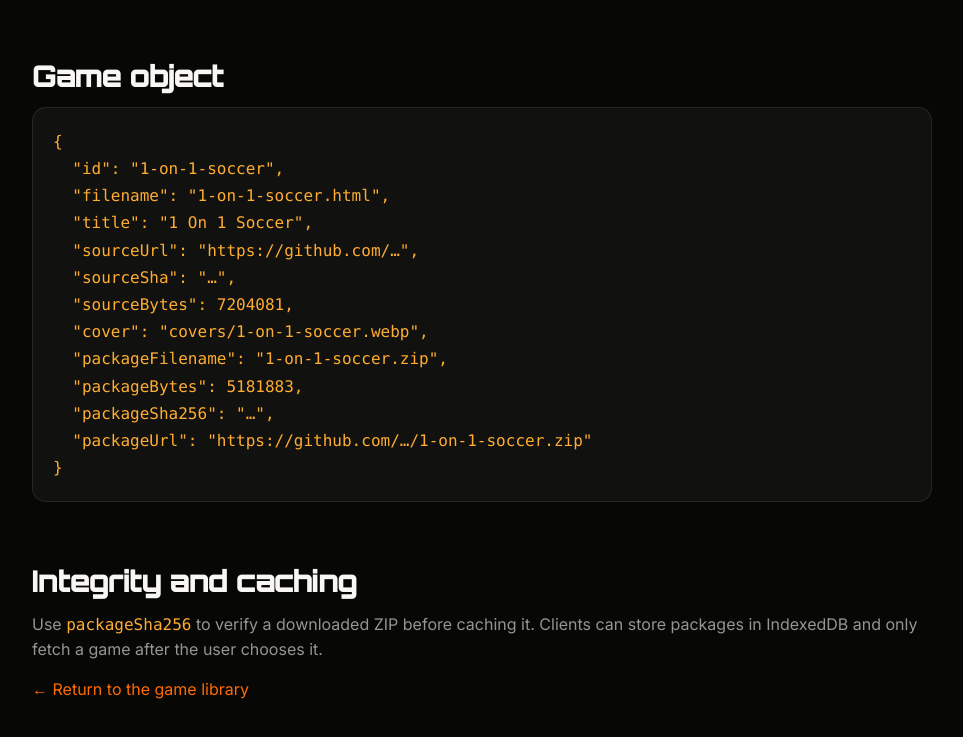
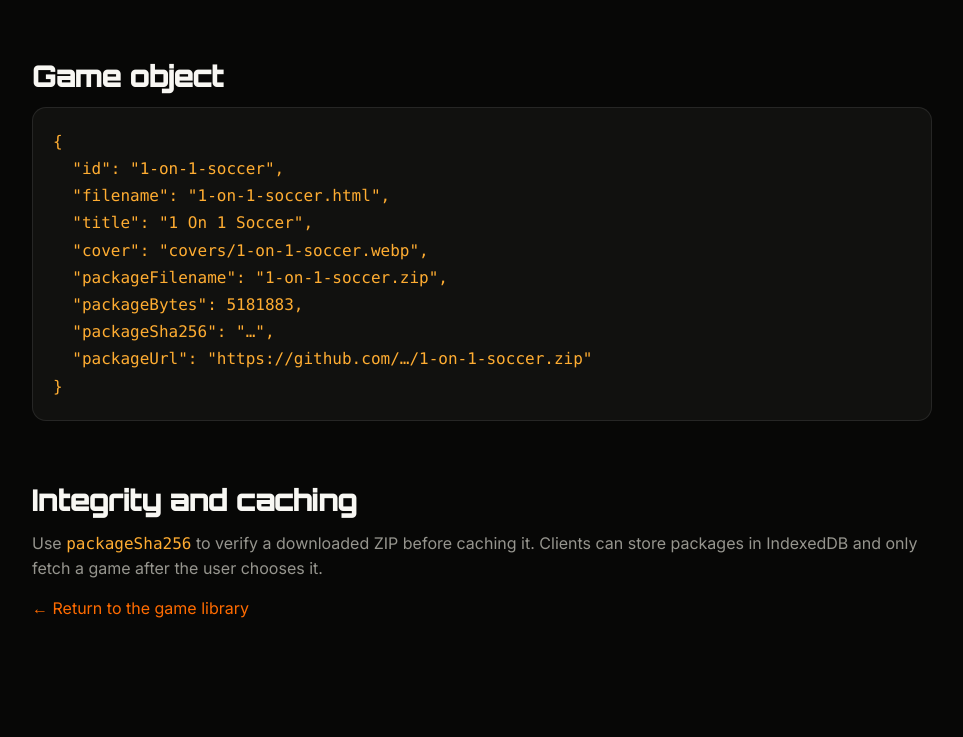
Before and after one commit to goarxyz/offline-html-game-packager, a website: page web/api.html in a window 1280 px wide. Shown: the part 1328-2065 px from the top of the page, without its empty margins (158-1121 px from the left). Drawn offline with Linux system fonts and the light colour scheme.

Commit message:
Remove upstream identity from public metadata

```diff
--- a/web/api.html
+++ b/web/api.html
@@ -52,9 +52,6 @@ console.log(catalog.games[0].packageUrl);</code></pre>
   "id": "1-on-1-soccer",
   "filename": "1-on-1-soccer.html",
   "title": "1 On 1 Soccer",
-  "sourceUrl": "https://github.com/…",
-  "sourceSha": "…",
-  "sourceBytes": 7204081,
   "cover": "covers/1-on-1-soccer.webp",
   "packageFilename": "1-on-1-soccer.zip",
   "packageBytes": 5181883,
```
